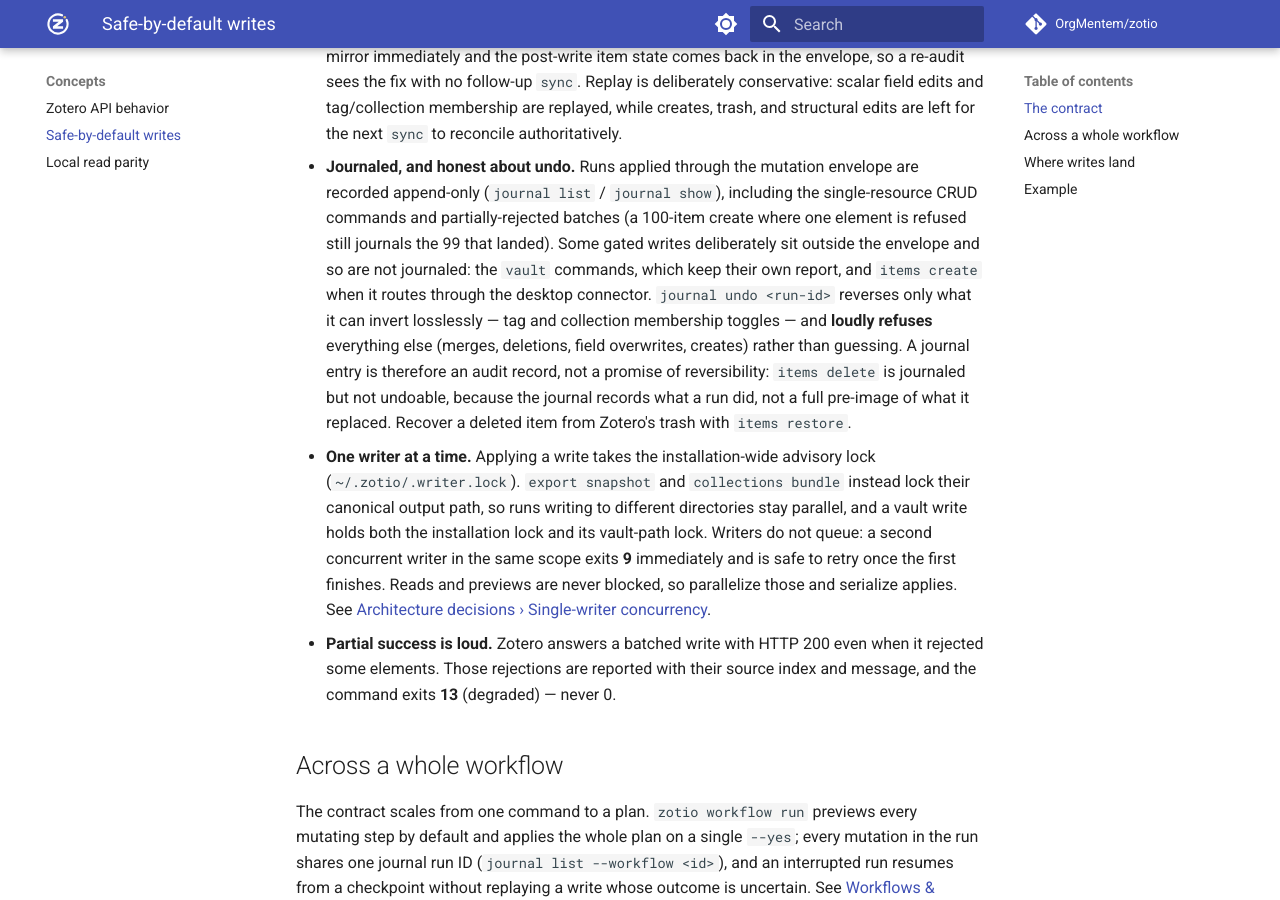
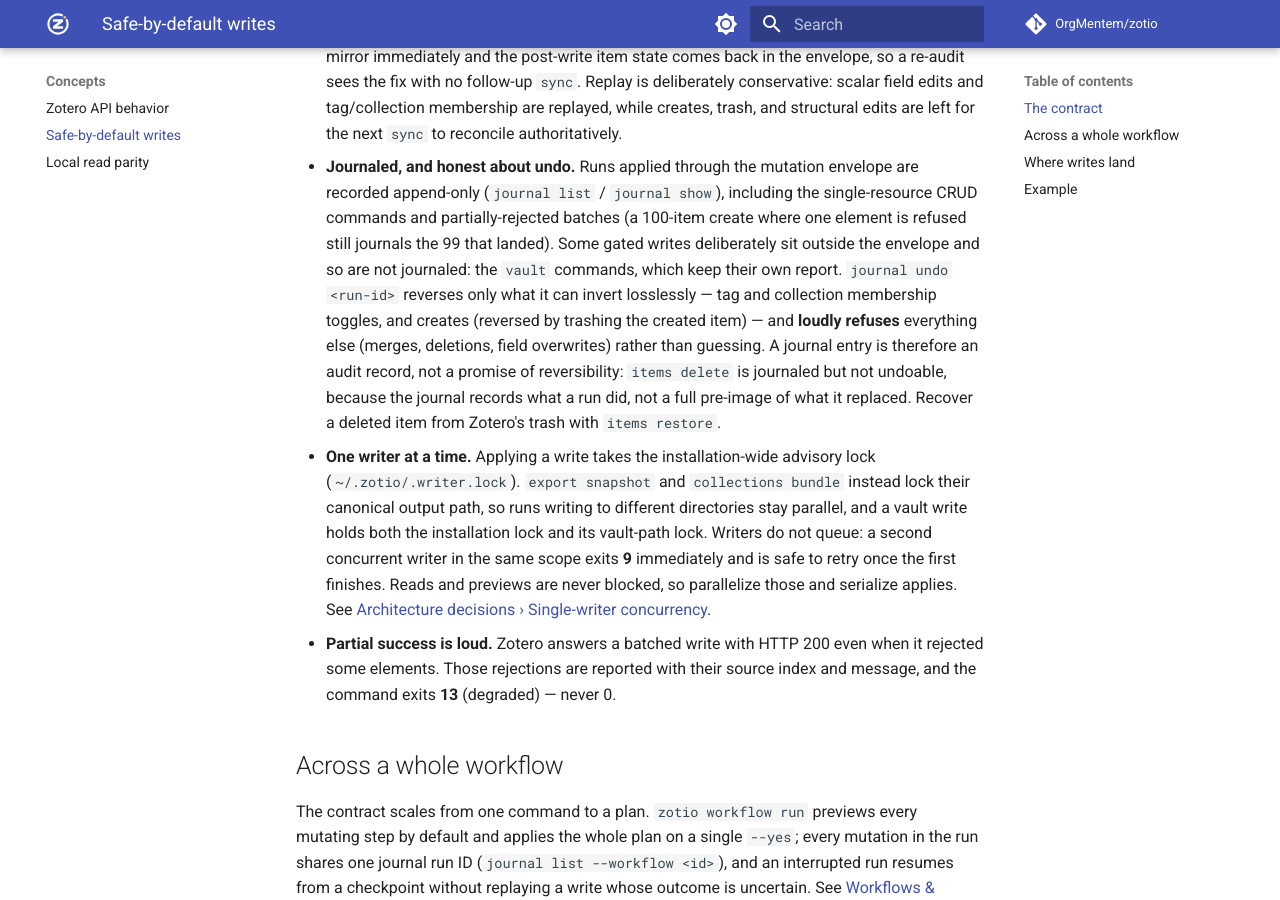
Before and after one commit to OrgMentem/zotio, an MkDocs documentation site: the page built from docs/concepts/write-safety.md, in a window 1280 px wide and 900 px high, scrolled down 1330 px. Built offline with MkDocs 1.6.1 and Material for MkDocs 9.7.7, drawn with Linux system fonts in a browser that asks for light colours; comment, search, counter and statistics services are not loaded.

Commit message:
docs: correct stale claims in README, install guide, and write-safety
- command count 122 -> 140; document shipped --attach-mode stored
- Homebrew tap ships formulae, not a macOS-only cask
- journal undo reverses creates by trashing; connector creates are journaled
- complete --fail-on value set, top-level command list, and MCP prompt list

```diff
--- a/docs/concepts/write-safety.md
+++ b/docs/concepts/write-safety.md
@@ -13,7 +13,7 @@
 - **No command is exempt.** Every write in this CLI needs `--yes`, and `--dry-run` overrides it everywhere — including inside a `workflow run` preview, which previews each step by injecting `--dry-run`. The vault commands keep their own per-note report rather than the generic envelope, but they obey the same gate.
 - **Gates cap the blast radius.** `--max-changes` defaults to 500 (50 under `--agent`); irreversible ops (merge, permanent delete, empty-trash) refuse to run without `--allow-destructive`.
 - **Read-your-writes.** A write applied through the mutation envelope is replayed into the local mirror immediately and the post-write item state comes back in the envelope, so a re-audit sees the fix with no follow-up `sync`. Replay is deliberately conservative: scalar field edits and tag/collection membership are replayed, while creates, trash, and structural edits are left for the next `sync` to reconcile authoritatively.
-- **Journaled, and honest about undo.** Runs applied through the mutation envelope are recorded append-only (`journal list` / `journal show`), including the single-resource CRUD commands and partially-rejected batches (a 100-item create where one element is refused still journals the 99 that landed). Some gated writes deliberately sit outside the envelope and so are not journaled: the `vault` commands, which keep their own report, and `items create` when it routes through the desktop connector. `journal undo <run-id>` reverses only what it can invert losslessly — tag and collection membership toggles — and **loudly refuses** everything else (merges, deletions, field overwrites, creates) rather than guessing. A journal entry is therefore an audit record, not a promise of reversibility: `items delete` is journaled but not undoable, because the journal records what a run did, not a full pre-image of what it replaced. Recover a deleted item from Zotero's trash with `items restore`.
+- **Journaled, and honest about undo.** Runs applied through the mutation envelope are recorded append-only (`journal list` / `journal show`), including the single-resource CRUD commands and partially-rejected batches (a 100-item create where one element is refused still journals the 99 that landed). Some gated writes deliberately sit outside the envelope and so are not journaled: the `vault` commands, which keep their own report. `journal undo <run-id>` reverses only what it can invert losslessly — tag and collection membership toggles, and creates (reversed by trashing the created item) — and **loudly refuses** everything else (merges, deletions, field overwrites) rather than guessing. A journal entry is therefore an audit record, not a promise of reversibility: `items delete` is journaled but not undoable, because the journal records what a run did, not a full pre-image of what it replaced. Recover a deleted item from Zotero's trash with `items restore`.
 - **One writer at a time.** Applying a write takes the installation-wide advisory lock (`~/.zotio/.writer.lock`). `export snapshot` and `collections bundle` instead lock their canonical output path, so runs writing to different directories stay parallel, and a vault write holds both the installation lock and its vault-path lock. Writers do not queue: a second concurrent writer in the same scope exits **9** immediately and is safe to retry once the first finishes. Reads and previews are never blocked, so parallelize those and serialize applies. See [Architecture decisions › Single-writer concurrency](../contributing/architecture-decisions.md#single-writer-concurrency).
 - **Partial success is loud.** Zotero answers a batched write with HTTP 200 even when it rejected some elements. Those rejections are reported with their source index and message, and the command exits **13** (degraded) — never 0.
 
```
Also changed, not shown: README.md (+8 -8 lines), docs/guide/install.md (+1 -1 lines).
